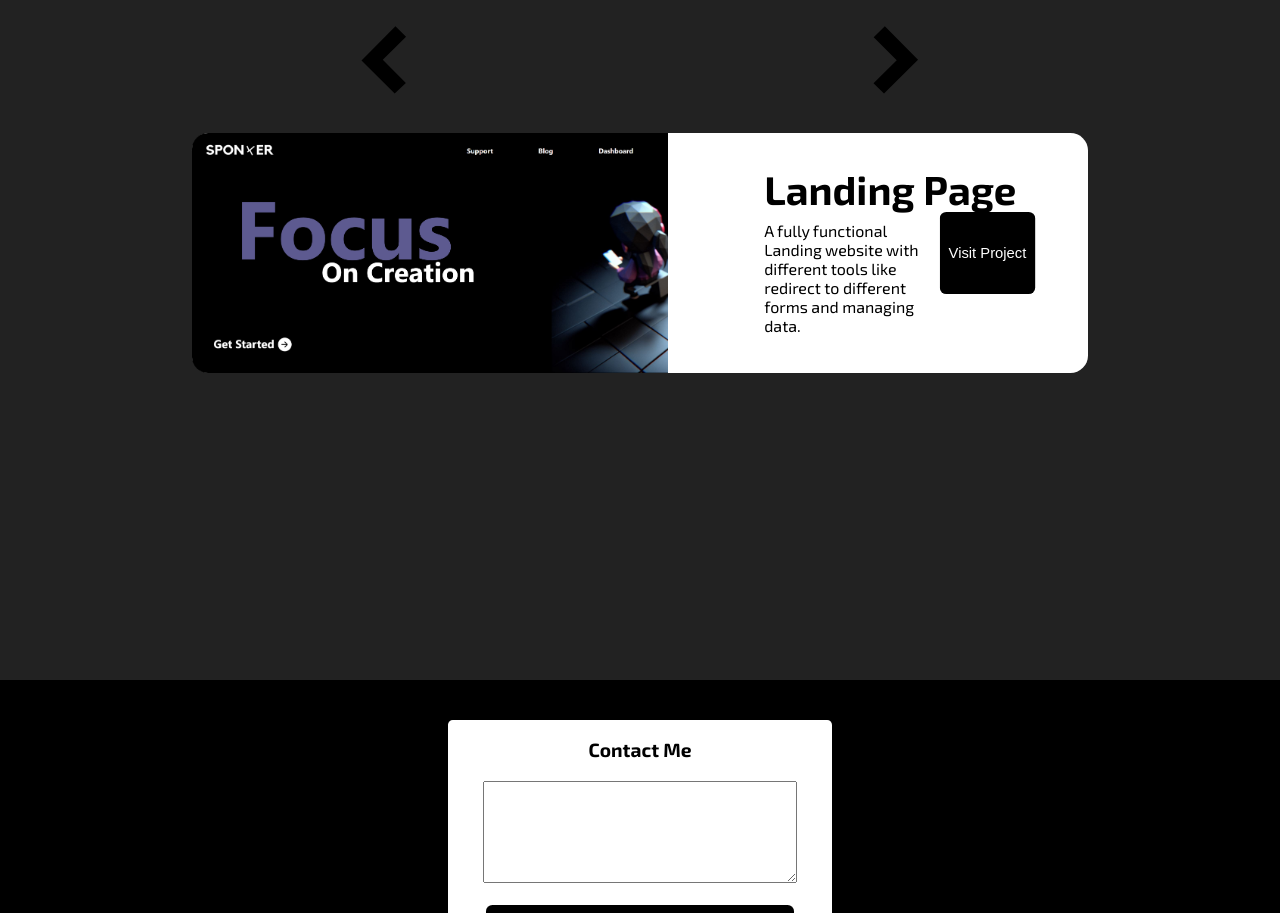
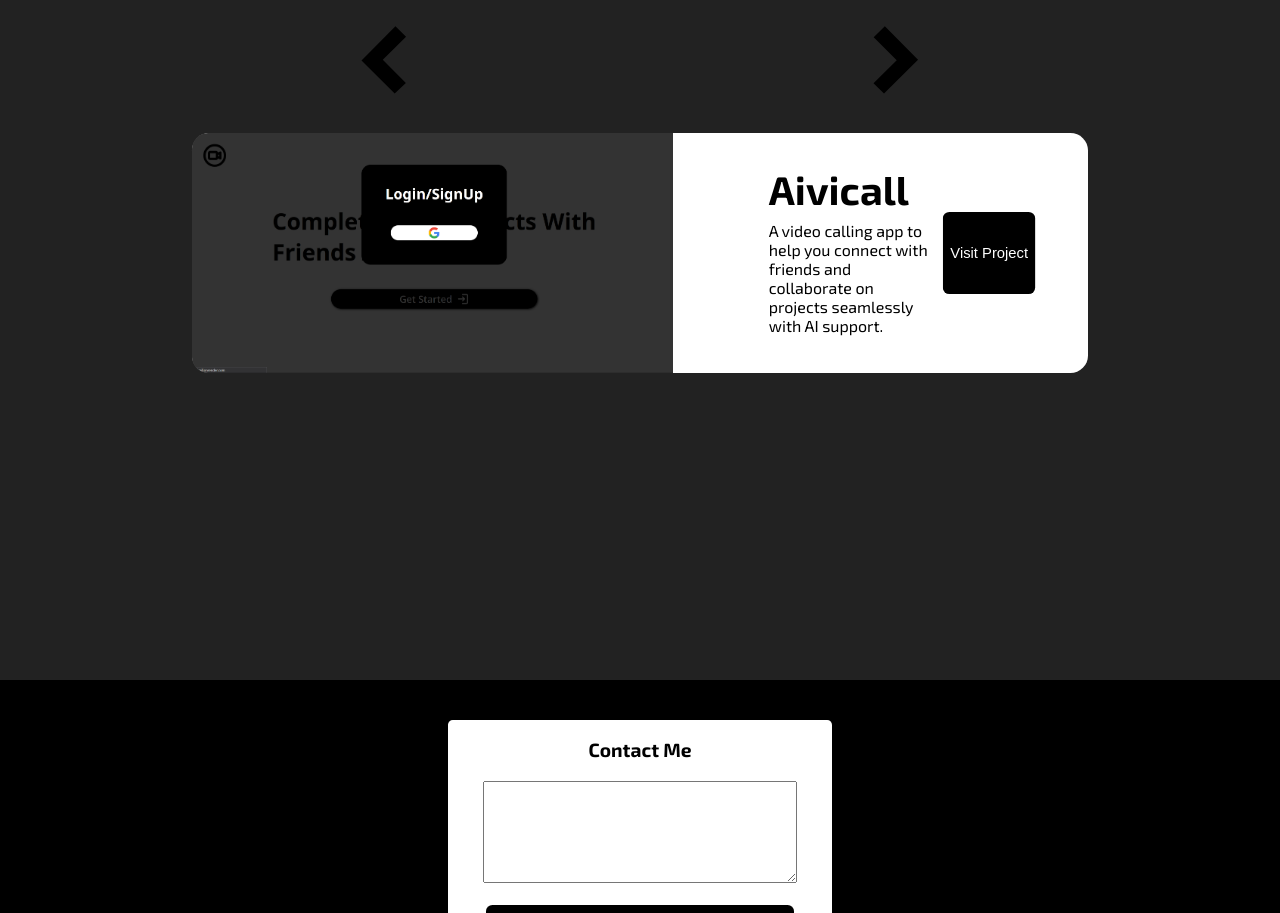
Before and after one commit to AryanSwaroop/newPortfolio, a React (Create React App) app: page / in a window 1280 px wide. Shown: the part 2660-3573 px from the top of the page. Built offline with nearby package versions, Linux system fonts and the light colour scheme.

Commit message:
Added CV and Working Links

```diff
--- a/src/Elements/Card.js
+++ b/src/Elements/Card.js
@@ -3,6 +3,10 @@ import { motion } from "framer-motion";
 
 
 export default function Card(){
+
+    const downloadHandler = () => {
+        window.location.href = "./CV.pdf";
+    }
     return (
         <div className="fullPiece">
 
@@ -29,7 +33,7 @@ export default function Card(){
 
         <div className="leftPiece">
         <img src="pics/aryan.png" className="cardPhoto"/>
-        <motion.button
+        <motion.button onClick={downloadHandler}
         className="CVDownloader"
         whileHover={{scale : 1.2}}
         >
--- a/src/Elements/project.js
+++ b/src/Elements/project.js
@@ -60,24 +60,29 @@ export default function Project(){
     }
 
     const sourceArray = [
-        "projects/sponxer.png",
+        "projects/aivicall.png",
         "projects/ecommerce.png",
-        "projects/ecommerce.png"
+        "projects/sponxer.png"
     ];
 
     const TitleArray = [
-        "Landing Page",
 
-        "Ecommerce" ,
-        "Ecommerce"
+        "Aivicall" ,
+        "Ecommerce",
+        "Landing Page"
     ];
 
     const detailsArray = [
-        "A fully functional Landing website with different tools like redirect to different forms and managing data.",
+        "A video calling app to help you connect with friends and collaborate on projects seamlessly with AI support.",
+        "A fully functional ecommerce website with different tools like uploading product, live product gallery etc.",
+        "A fully functional Landing website with different tools like redirect to different forms and managing data."
+    ];
 
-        "A fully functional ecommerce website with different tools like uploading product, live product gallery etc.",
-        "A fully functional ecommerce website with different tools like uploading product, live product gallery etc."
-    ];
+    const linkArray = [
+        "https://aivicall.vercel.app/",
+        "https://frontend-portfolio-aryan.vercel.app/",
+        "https://sponxer.online/"
+    ]
 
 
 
@@ -102,18 +107,21 @@ export default function Project(){
         source= {sourceArray[0]}
         Title= {TitleArray[0]}
         details= {detailsArray[0]}
+        link = {linkArray[0]}
         />
 
         <ProjectCard
         source= {sourceArray[1]}
         Title= {TitleArray[1]}
         details= {detailsArray[1]}
+        link = {linkArray[1]}
         />
 
         <ProjectCard
         source= {sourceArray[2]}
         Title= {TitleArray[2]}
         details= {detailsArray[2]}
+        link = {linkArray[2]}
         />
   </div>
         </div>
--- a/src/tools/ProjectCard.js
+++ b/src/tools/ProjectCard.js
@@ -1,6 +1,10 @@
 import {motion} from "framer-motion";
 
 const ProjectCard = (props) => {
+
+  const handleRedirect = () => {
+    window.location.href = props.link;
+  }
     return(
 
         <div className="projectsPage">
@@ -10,7 +14,7 @@ const ProjectCard = (props) => {
         <h3 className="cardHeading">{props.Title}</h3>
         <p className="cardPara">{props.details}</p>
         </div>
-        <motion.button className="ProjectButton"
+        <motion.button className="ProjectButton" onClick={handleRedirect}
          animate = {
             {
 
```
Also changed, not shown: public/projects/aivicall.png (added), 1 other file (tests, documents, lock files or other folders).
